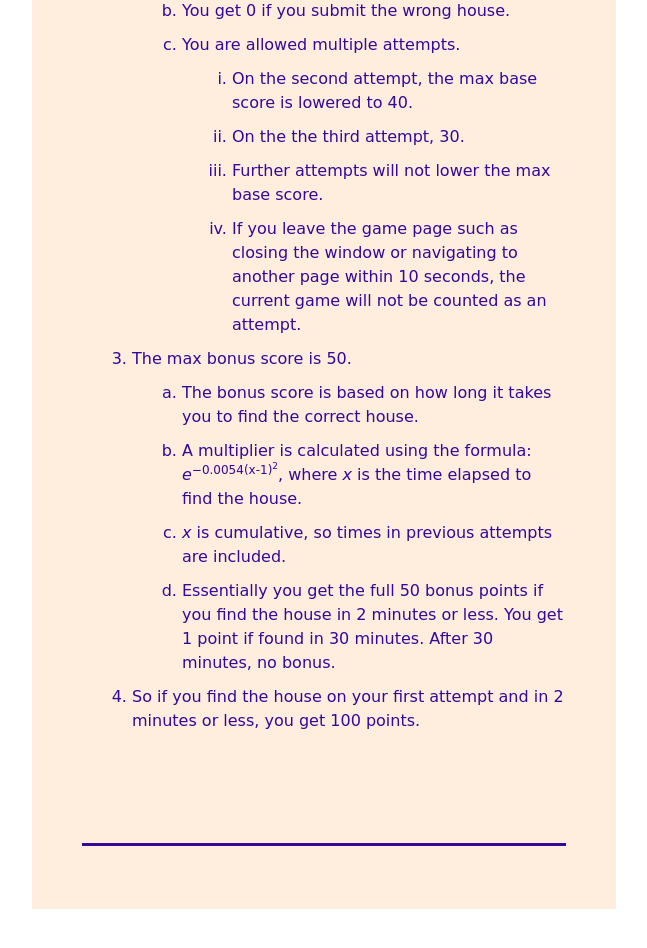
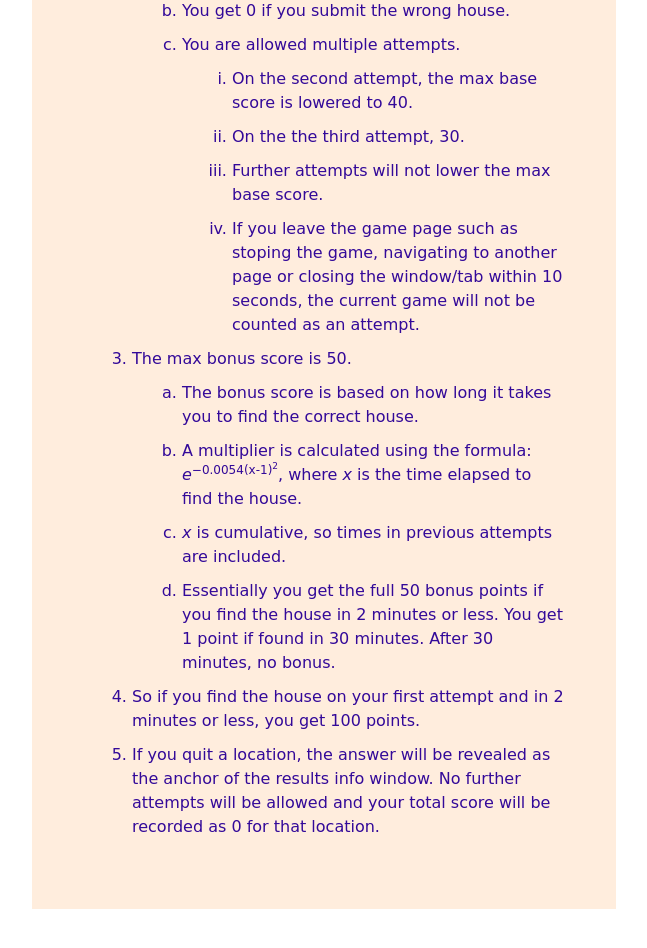
Before and after one commit to ggeerraarrdd/geofinder, a Flask app: page /howto in a window 1280 px wide. Shown: the part 992-1940 px from the top of the page, without its empty margins (28-675 px from the left). Run offline with Flask 2, Linux system fonts and the light colour scheme; the visitor is signed in with stand-in values (Sample User, id 1); some libraries are stand-ins or nearby versions; some web fonts are replaced.

Commit message:
Add new feature to quit location

```diff
--- a/app.py
+++ b/app.py
@@ -67,7 +67,9 @@ def disconnect():
 
     result = queries.get_disconnected(db, current_game_id, current_game_start)
 
-    print(f"{result}\n")
+    # print(f"{result}\n")
+
+    return 1
 
 
 ####################################################################
@@ -82,6 +84,14 @@ def index():
 
     # Print to debug
     # print("INDEX() function call")
+
+    page = session["current_page"]
+    goto = session["current_goto"]
+
+    # Print to debug
+    # print("\nINDEX:")
+    # print(f"page: {page}")
+    # print(f"goto: {goto}")
 
     # Calculate user total score
     session["user_total_score"] = queries.get_total_score(db, session["user_id"])
@@ -108,6 +118,14 @@ def game():
 
     # Print to debug
     # print("GAME() function call")
+
+    page = session["current_page"] = request.form.get("page")
+    goto = session["current_goto"] = request.form.get("goto")
+
+    # Print to debug
+    # print("\nGAME:")
+    # print(f"page: {page}")
+    # print(f"goto: {goto}")
 
     if "try_again" not in session:
         session["try_again"] = 0
@@ -196,99 +214,207 @@ def game():
 def result():
     """Submit game"""
 
-    # Printo to debug
+    # Print to debug
     # print("RESULT() function call")
 
-    # Set current timestamp
-    current_game_end = datetime.now()
+    if request.method == "POST":
 
-    # Get user-submitted answer
-    current_game_lat_answer_user = request.form.get("answer-lat")
-    current_game_long_answer_user = request.form.get("answer-long")
+        # Print to debug
+        # print("RESULT() -> method POST")
 
-    # Update session
-    session["current_game_lat_answer_user"] = current_game_lat_answer_user
-    session["current_game_long_answer_user"] = current_game_long_answer_user
-    session["current_game_map_center"] = request.form.get("answer-map-center")
-    session["current_game_map_zoom"] = request.form.get("answer-map-zoom")
+        page = session["current_page"] = request.form.get("page")
+        goto = session["current_goto"] = request.form.get("goto")
 
-    # Get location answer
-    lat_answer_key = session["current_game_lat_answer_key"]
-    long_answer_key = session["current_game_long_answer_key"]
+        # Print to debug
+        # print("\nRESULTS:")
+        # print(f"page: {page}")
+        # print(f"goto: {goto}")
 
-    # Calculate distance difference between answer key and user submission
-    game_answer_distance = queries.game_answer_distance(lat_answer_key, long_answer_key, current_game_lat_answer_user, current_game_long_answer_user)
+        if (page == "game") and (goto == "result"):
 
-    # Validate answer as 1 = "correct" or 0 = "incorrect"
-    if game_answer_distance <= 40:
-        game_answer_validation = 1
-        current_game_answer_user_validation = "correct!"
+            # Print to debug
+            # print("RESULT() -> method POST -> page 'game', goto 'result'")
+
+            # Set current timestamp
+            current_game_end = datetime.now()
+
+            # Get user-submitted answer
+            current_game_lat_answer_user = request.form.get("answer-lat")
+            current_game_long_answer_user = request.form.get("answer-long")
+
+            # Update session
+            session["current_game_lat_answer_user"] = current_game_lat_answer_user
+            session["current_game_long_answer_user"] = current_game_long_answer_user
+            session["current_game_map_center"] = request.form.get("answer-map-center")
+            session["current_game_map_zoom"] = request.form.get("answer-map-zoom")
+
+            # Get location answer
+            lat_answer_key = session["current_game_lat_answer_key"]
+            long_answer_key = session["current_game_long_answer_key"]
+
+            # Calculate distance difference between answer key and user submission
+            game_answer_distance = queries.game_answer_distance(lat_answer_key, long_answer_key, current_game_lat_answer_user, current_game_long_answer_user)
+
+            # Validate answer as 1 = "correct" or 0 = "incorrect"
+            if game_answer_distance <= 40:
+                game_answer_validation = 1
+                current_game_answer_user_validation = "correct!"
+            else:
+                game_answer_validation = 0
+                current_game_answer_user_validation = "incorrect"
+
+            # Calcuate game duration in minutes
+            durations = queries.game_answer_duration(session["current_game_start"], current_game_end)
+
+            # Calcuate game duration for all previous attempts in minutes
+            duration_total = queries.get_loc_duration_total(db, session["current_game_id"], session["user_id"], session["current_game_loc_id"], durations[1])
+
+            # Calculate game score
+            scores = queries.game_answer_score(db, session["user_id"], session["current_game_loc_id"], game_answer_validation, duration_total)
+            base_score = scores[0]
+            bonus_score = scores[1]
+            game_score = scores[2]
+            attempts = scores[3]
+
+            # Print to debug
+            # print(f"\nAnswer: ({current_game_lat_answer_user}, {current_game_long_answer_user})")
+            # print(f"Distance: {game_answer_validation}")
+            # print(f"Validation: {game_answer_validation}")
+            # print(f"Duration: {durations}")
+            # print(f"Base Score: {base_score}")
+            # print(f"Bonus Score: {bonus_score}")
+            # print(f"Score: {game_score}\n")
+
+            # Set update_current_game arguments
+            id = session["current_game_id"]
+            game_end = current_game_end
+            game_lat = current_game_lat_answer_user
+            game_lng = current_game_long_answer_user
+            game_user_quit = 0
+            game_answer_off = game_answer_distance
+            # game_answer_validation = game_answer_validation
+            game_duration = durations[1]
+            # game_score = game_score
+
+            # Update games table
+            queries.update_current_game(db, id, game_end, game_lat, game_lng, game_user_quit, game_answer_off, game_answer_validation, game_duration, game_score)
+
+            # Update session with new total score
+            session["user_total_score"] = queries.get_total_score(db, session["user_id"])
+
+            # Create dictionary for html page
+            results = {
+                "current_game_lat_default": session["current_game_lat_default"],
+                "current_game_long_default": session["current_game_long_default"],
+                "current_game_lat_answer_user": current_game_lat_answer_user,
+                "current_game_long_answer_user": current_game_long_answer_user,
+                "answer_validation": game_answer_validation,
+                "current_game_answer_user_validation": current_game_answer_user_validation,
+                "current_game_loc_id": session["current_game_loc_id"],
+                "current_game_loc_attempt": attempts,
+                "current_game_duration": game_duration,
+                "current_location_duration": duration_total,
+                "current_game_score_base": base_score,
+                "current_game_score_bonus": bonus_score,
+                "current_game_score_total": game_score
+            }
+
+            # print(results)
+
+            # Ensure session page is set to "result" before submit.html is rendered
+            session["page"] = "result"
+
+            return render_template("submit.html", data=results, page="result", username=session["username"], total=session["user_total_score"], map_api_key=map_api_key)
+
+        else:
+
+            # Print to debug
+            # print("RESULT() -> method POST -> else")
+
+            # Ensure current_game_loc_id is cleared
+            session.pop("current_game_loc_id", None)
+
+            # Ensure session page is cleared before redirecting to "/"
+            session.pop("page", None)
+
+            return redirect("/")
+
     else:
-        game_answer_validation = 0
-        current_game_answer_user_validation = "incorrect."
 
-    # Calcuate game duration in minutes
-    durations = queries.game_answer_duration(session["current_game_start"], current_game_end)
+        # Print to debug
+        # print("RESULT() -> method GET")
 
-    # Calcuate game duration for all previous attempts in minutes
-    duration_total = queries.get_loc_duration_total(db, session["current_game_id"], session["user_id"], session["current_game_loc_id"], durations[1])
+        page = session["current_page"]
+        goto = session["current_goto"]
 
-    # Calculate game score
-    scores = queries.game_answer_score(db, session["user_id"], session["current_game_loc_id"], game_answer_validation, duration_total)
-    base_score = scores[0]
-    bonus_score = scores[1]
-    game_score = scores[2]
-    attempts = scores[3]
+        if (page == "game") and (goto == "zero"):
 
-    # Print to debug
-    # print(f"\nAnswer: ({current_game_lat_answer_user}, {current_game_long_answer_user})")
-    # print(f"Distance: {game_answer_validation}")
-    # print(f"Validation: {game_answer_validation}")
-    # print(f"Duration: {durations}")
-    # print(f"Base Score: {base_score}")
-    # print(f"Bonus Score: {bonus_score}")
-    # print(f"Score: {game_score}\n")
+            # Print to debug
+            # print("RESULT() -> method GET -> page 'game', goto 'zero'")
 
-    # Set update_current_game arguments
-    id = session["current_game_id"]
-    game_end = current_game_end
-    game_lat = current_game_lat_answer_user
-    game_lng = current_game_long_answer_user
-    game_user_quit = 0
-    game_answer_off = game_answer_distance
-    # game_answer_validation = game_answer_validation
-    game_duration = durations[1]
-    # game_score = game_score
+            # Print to debug
+            # print("\nRESULTS:")
+            # print(f"page: {page}")
+            # print(f"goto: {goto}")
 
-    # Update games table
-    queries.update_current_game(db, id, game_end, game_lat, game_lng, game_user_quit, game_answer_off, game_answer_validation, game_duration, game_score)
+            # print(session["current_game_id"])
 
-    # Update session with new total score
-    session["user_total_score"] = queries.get_total_score(db, session["user_id"])
+            # Get info on current game
+            current_game_record = queries.get_game_info(db, session["current_game_id"])
 
-    # Create dictionary for html page
-    results = {
-        "current_game_lat_default": session["current_game_lat_default"],
-        "current_game_long_default": session["current_game_long_default"],
-        "current_game_lat_answer_user": current_game_lat_answer_user,
-        "current_game_long_answer_user": current_game_long_answer_user,
-        "answer_validation": game_answer_validation,
-        "current_game_answer_user_validation": current_game_answer_user_validation,
-        "current_game_loc_id": session["current_game_loc_id"],
-        "current_game_loc_attempt": attempts,
-        "current_game_duration": game_duration,
-        "current_location_duration": duration_total,
-        "current_game_score_base": base_score,
-        "current_game_score_bonus": bonus_score,
-        "current_game_score_total": game_score
-    }
+            # Get info on location of current game
+            current_game_loc_record = queries.get_locs_info(db, session["current_game_loc_id"])
 
-    print(results)
+            # Calcuate game duration for all previous attempts in minutes
+            duration_total = queries.get_loc_duration_total(db, session["current_game_id"], session["user_id"], session["current_game_loc_id"], current_game_record["game_duration"])
 
-    # Ensure session page is set to "result" before submit.html is rendered
-    session["page"] = "result"
+            # Calculate total attempts
+            scores = queries.game_answer_score(db, session["user_id"], session["current_game_loc_id"], current_game_record["game_answer_validation"], duration_total)
+            attempts = scores[3]
 
-    return render_template("submit.html", data=results, page="result", username=session["username"], total=session["user_total_score"], map_api_key=map_api_key)
+            # Create dictionary for html page
+            results = {
+                "current_game_lat_default": current_game_loc_record["loc_lat_game"],
+                "current_game_long_default": current_game_loc_record["loc_lng_game"],
+                "current_game_lat_answer_user": current_game_loc_record["loc_lat_key"],
+                "current_game_long_answer_user": current_game_loc_record["loc_lng_key"],
+                "answer_validation": current_game_record["game_answer_validation"],
+                "current_game_answer_user_validation": "quit",
+                "current_game_loc_id": current_game_loc_record["id"],
+                "current_game_loc_attempt": attempts,
+                "current_game_duration": current_game_record["game_duration"],
+                "current_location_duration": duration_total,
+                "current_game_score_base": 0,
+                "current_game_score_bonus": 0,
+                "current_game_score_total": 0
+            }
+
+            # Print to debug
+            # print(results)
+
+            # Ensure current_game_loc_id is cleared
+            session.pop("current_game_loc_id", None)
+
+            return render_template("submit.html", data=results, page="result", username=session["username"], total=session["user_total_score"], map_api_key=map_api_key)
+
+        else:
+
+            # Print to debug
+            # print("RESULT() -> method GET -> else")
+
+            # Print to debug
+            # print("\nRESULTS:")
+            # print(f"page: {page}")
+            # print(f"goto: {goto}")
+
+            # Ensure current_game_loc_id is cleared
+            session.pop("current_game_loc_id", None)
+
+            # Ensure session page is cleared before redirecting to "/"
+            session.pop("page", None)
+
+            return redirect("/")
+
 
 
 ####################################################################
@@ -473,7 +599,7 @@ def login():
     else:
 
         # Ensure session page is set to "login" before login.html is rendered
-        session["page"] = "game"
+        session["page"] = "login"
 
         return render_template("login.html", page="login", map_api_key=map_api_key)
 
@@ -508,8 +634,13 @@ def traffic():
     # Print to debug
     # print("TRAFFIC() function call")
 
-    session["current_page"] = request.form.get("page")
-    session["current_goto"] = request.form.get("goto")
+    page = session["current_page"] = request.form.get("page")
+    goto = session["current_goto"] = request.form.get("goto")
+
+    # Print to debug
+    # print("\nRESULTS:")
+    # print(f"page: {page}")
+    # print(f"goto: {goto}")
 
     try:
         session["try_again"] = request.form.get("try-again")
@@ -601,7 +732,7 @@ def traffic_in():
     """Request from user for new location or to stop game"""
 
     # Print to debug
-    # print("ROUTER() / TRAFFIC_IN() function call")
+    # print("ROUTER() -> TRAFFIC_IN() function call")
 
     page = session["current_page"]
     goto = session["current_goto"]
@@ -653,7 +784,7 @@ def traffic_in():
         elif page == "game":
 
             # Print to debug
-            # print("TRAFIC_IN() function call -> page GAME")
+            # print("TRAFIC_IN() function call -> page = GAME")
 
             # Print to debug
             # print("\nTRAFIC_IN() function call -> page GAME:")
@@ -674,50 +805,76 @@ def traffic_in():
             game_lng = None
             game_user_quit = 1
             game_answer_off = None
-            game_answer_validation = 0
+            # game_answer_validation = 0
             game_duration = duration_min
             game_score = 0
 
-            # TODO: Decide on duration seconds
-            if duration_sec >= 10:
-                # If user is on game page for x sec or more, counted as an attempt
+            if goto == "zero":
+
+                # Print to debug
+                # print("TRAFIC_IN() function call -> page = GAME, goto = zero")
+
+                # Current game location abandoned and NOT longer playable in future games
+                game_answer_validation = 2
+
                 # Update record
                 queries.update_current_game(db, id, game_end, game_lat, game_lng, game_user_quit, game_answer_off, game_answer_validation, game_duration, game_score)
 
-            elif duration_sec >= 0:
-                # If user is on game page for under x sec, not counted as an attempt
-                # Delete record
-                queries.get_current_game_deleted(db, id)
+                # Ensure current_game_loc_id is cleared
+                # session.pop("current_game_loc_id", None)
+
+                # After game record has been updated, redirect to start new game location
+                return redirect("/result")
 
             else:
-                # Else redirect to index
-                # TODO: Better to redirect to error page
+
+                # Print to debug
+                # print("TRAFIC_IN() function call -> page = GAME, goto != ZERO")
+
+                # Current game location abandoned but STILL playable in future games
+                game_answer_validation = 0
+
+                # TODO: Decide on duration seconds
+                if duration_sec >= 10:
+                    # If user is on game page for x sec or more, counted as an attempt
+                    # Update record
+                    queries.update_current_game(db, id, game_end, game_lat, game_lng, game_user_quit, game_answer_off, game_answer_validation, game_duration, game_score)
+
+                elif duration_sec >= 0:
+                    # If user is on game page for under x sec, not counted as an attempt
+                    # Delete record
+                    queries.get_current_game_deleted(db, id)
+
+                else:
+                    # Else redirect to index
+                    # TODO: Better to redirect to error page
+                    return redirect("/")
+
+                # Ensure current_game_loc_id is cleared
+                session.pop("current_game_loc_id", None)
+
+                # After game record has been updated or deleted, redirect to requested page
+
+                if goto == "game":
+                    return redirect("/game")
+
+                if goto == "about":
+                    return redirect("/about")
+
+                if goto == "howto":
+                    return redirect("/howto")
+
+                if goto == "index":
+                    return redirect("/")
+
+                if goto == "history":
+                    return redirect("/history")
+
+                if goto == "logout":
+                    return redirect("/logout")
+
                 return redirect("/")
 
-            # Ensure current_game_loc_id is cleared
-            session.pop("current_game_loc_id", None)
-
-            # After game record has been updated or deleted, redirect to requested page
-
-            if goto == "game":
-                return redirect("/game")
-
-            if goto == "about":
-                return redirect("/about")
-
-            if goto == "howto":
-                return redirect("/howto")
-
-            if goto == "index":
-                return redirect("/")
-
-            if goto == "history":
-                return redirect("/history")
-
-            if goto == "logout":
-                return redirect("/logout")
-
-            return redirect("/")
 
         elif page == "result":
 
@@ -727,6 +884,9 @@ def traffic_in():
             if goto == "game_again":
                 session["try_again"] = 1
                 return redirect("/game")
+
+            if goto == "zero":
+                return redirect("/")
 
             if goto == "game_new":
                 return redirect("/game")
--- a/static/scripts_map1.js
+++ b/static/scripts_map1.js
@@ -56,6 +56,8 @@ async function initMap() {
     '<form name="submit" action="/game" method="post">' +
       '<input type="hidden" name="try-again" class="hidden-field" value="0"></input>' +
       '<input type="hidden" name="current-game-id" class="hidden-field" value="0"></input>' +
+      '<input type="hidden" name="page" class="hidden-field" value="index"></input>' +
+      '<input type="hidden" name="goto" class="hidden-field" value="game"></input>' +
       '<button class="btn btn-primary" type="submit">Start Game</button>' +
     '</form>'
     '</div>';
--- a/static/scripts_map2.js
+++ b/static/scripts_map2.js
@@ -69,6 +69,8 @@ async function initMap() {
       '<input type="hidden" name="answer-long" class="hidden-field" value="' + contentLong + '"></input>' +
       '<input type="hidden" name="answer-map-center" class="hidden-field" value="' + contentCenter + '"></input>' +
       '<input type="hidden" name="answer-map-zoom" class="hidden-field" value="' + contentZoom + '"></input>' +
+      '<input type="hidden" name="page" class="hidden-field" value="game"></input>' +
+      '<input type="hidden" name="goto" class="hidden-field" value="result"></input>' +
       '<button class="btn btn-primary btn-sm" type="submit">Submit</button>' +
       '</form>' +
       '</div>';
--- a/templates/howto.html
+++ b/templates/howto.html
@@ -81,8 +81,8 @@
                                     <li>On the second attempt, the max base score is lowered to 40.</li>
                                     <li>On the the third attempt, 30.</li>
                                     <li>Further attempts will not lower the max base score.</li>
-                                    <li>If you leave the game page such as closing the window or navigating to another page within 10
-                                        seconds, the current game will not be counted as an attempt.</li>
+                                    <li>If you leave the game page such as stoping the game, navigating to another page or closing the window/tab within
+                                        10 seconds, the current game will not be counted as an attempt.</li>
                                 </ol>
                             </ol>
                             <li>The max bonus score is 50.</li>
@@ -93,10 +93,11 @@
                                 </li>
                                 <li><i>x</i> is cumulative, so times in previous attempts are included.</li>
                                 <li>Essentially you get the full 50 bonus points if you find the house in 2 minutes or less. You get
-                                    1
-                                    point if found in 30 minutes. After 30 minutes, no bonus.</li>
+                                    1 point if found in 30 minutes. After 30 minutes, no bonus.</li>
                             </ol>
                             <li>So if you find the house on your first attempt and in 2 minutes or less, you get 100 points.</li>
+                            <li>If you quit a location, the answer will be revealed as the anchor of the results info window. No further
+                                attempts will be allowed and your total score will be recorded as 0 for that location.</li>
                         </ol>
                     </div>
                 </div>
```
Also changed, not shown: queries.py (+49 -4 lines), static/scripts_map3.js (+15 -3 lines), static/styles.css (+39 -8 lines), templates/game.html (+13 -2 lines), templates/history.html (+4 -4 lines), geo.db.
